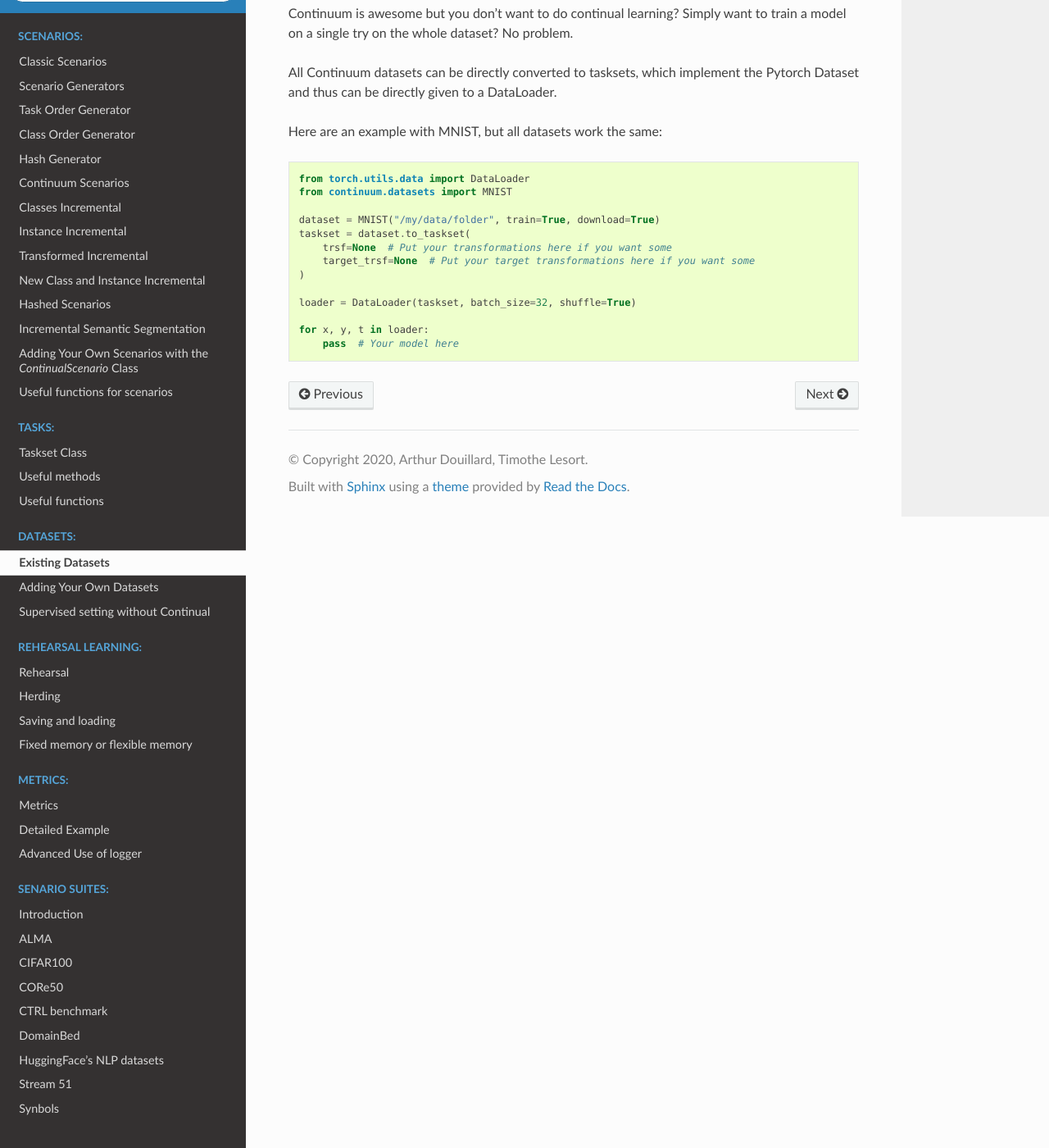
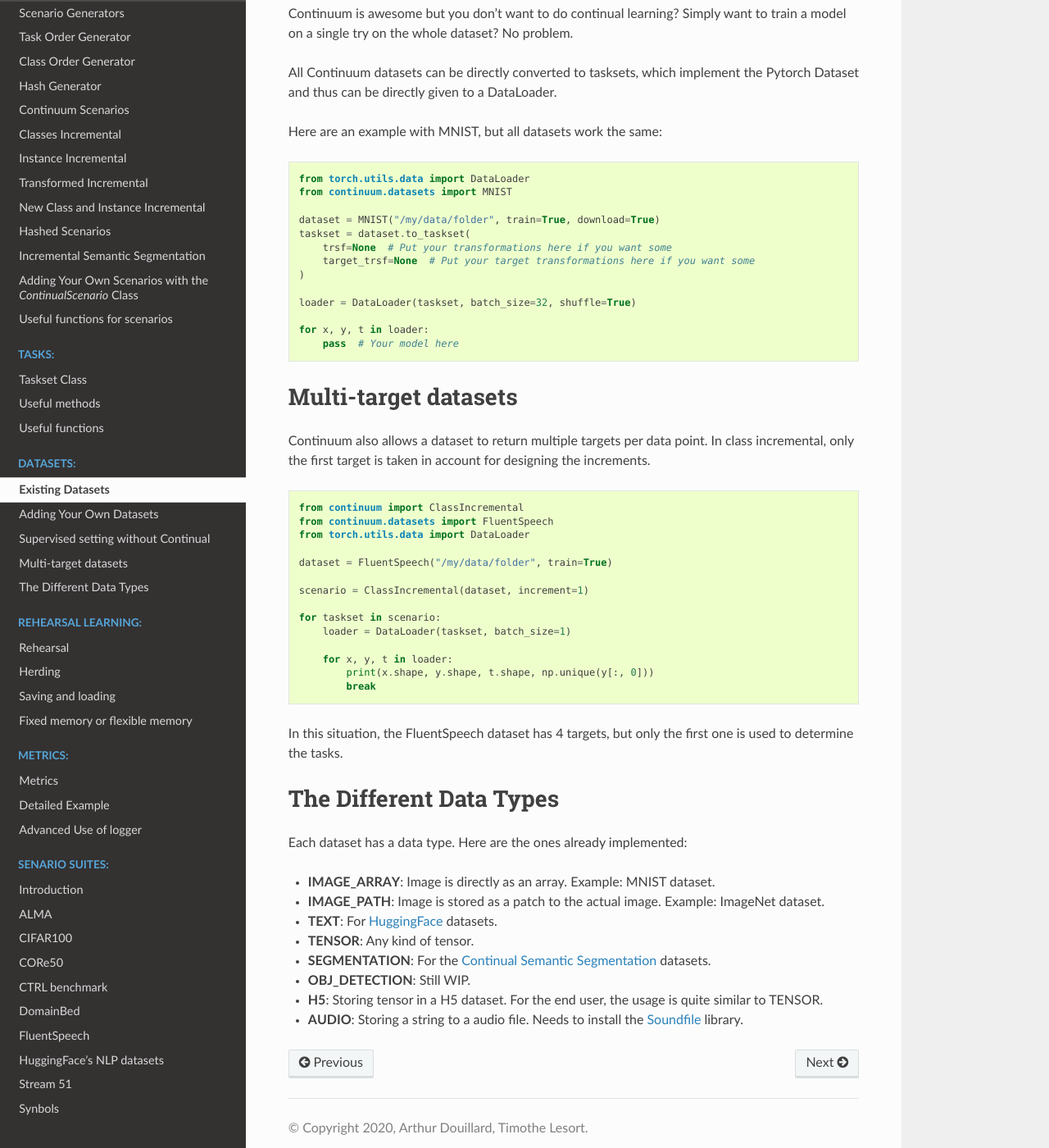
Before and after one commit to Continvvm/continuum, a Sphinx documentation site: the page built from docs/tutorials/datasets/dataset.rst, in a window 1280 px wide and 1400 px high, scrolled down 4450 px. Shown: the whole window at 82% size. Built offline with Sphinx 7.4.7 and the Read the Docs theme 2.0.0, drawn with Linux system fonts in a browser that asks for light colours.

Commit message:
Add doc for audio and fluentspeech.

```diff
--- a/docs/tutorials/datasets/dataset.rst
+++ b/docs/tutorials/datasets/dataset.rst
@@ -271,3 +271,48 @@ Here are an example with MNIST, but all datasets work the same:
 
     for x, y, t in loader:
         pass  # Your model here
+
+
+Multi-target datasets
+---------------------
+
+Continuum also allows a dataset to return multiple targets per data point. In
+class incremental, only the first target is taken in account for designing the
+increments.
+
+
+.. code-block:: python
+
+    from continuum import ClassIncremental
+    from continuum.datasets import FluentSpeech
+    from torch.utils.data import DataLoader
+
+    dataset = FluentSpeech("/my/data/folder", train=True)
+
+    scenario = ClassIncremental(dataset, increment=1)
+
+    for taskset in scenario:
+        loader = DataLoader(taskset, batch_size=1)
+
+        for x, y, t in loader:
+            print(x.shape, y.shape, t.shape, np.unique(y[:, 0]))
+            break
+
+
+In this situation, the FluentSpeech dataset has 4 targets, but only the first one
+is used to determine the tasks.
+
+
+The Different Data Types
+------------------------
+
+Each dataset has a data type. Here are the ones already implemented:
+
+- **IMAGE_ARRAY**: Image is directly as an array. Example: MNIST dataset.
+- **IMAGE_PATH**: Image is stored as a patch to the actual image. Example: ImageNet dataset.
+- **TEXT**: For `HuggingFace <https://continuum.readthedocs.io/en/latest/tutorials/scenarios_suites/HuggingFace.html>`__ datasets.
+- **TENSOR**: Any kind of tensor.
+- **SEGMENTATION**: For the `Continual Semantic Segmentation <https://continuum.readthedocs.io/en/latest/tutorials/scenarios/scenarios.html#incremental-semantic-segmentation>`__ datasets.
+- **OBJ_DETECTION**: Still WIP.
+- **H5**: Storing tensor in a H5 dataset. For the end user, the usage is quite similar to TENSOR.
+- **AUDIO**: Storing a string to a audio file. Needs to install the `Soundfile <https://pypi.org/project/SoundFile/>`__ library.
```
Also changed, not shown: docs/tutorials/scenarios_suites/FluentSpeech.rst (added, +47 -0 lines).
